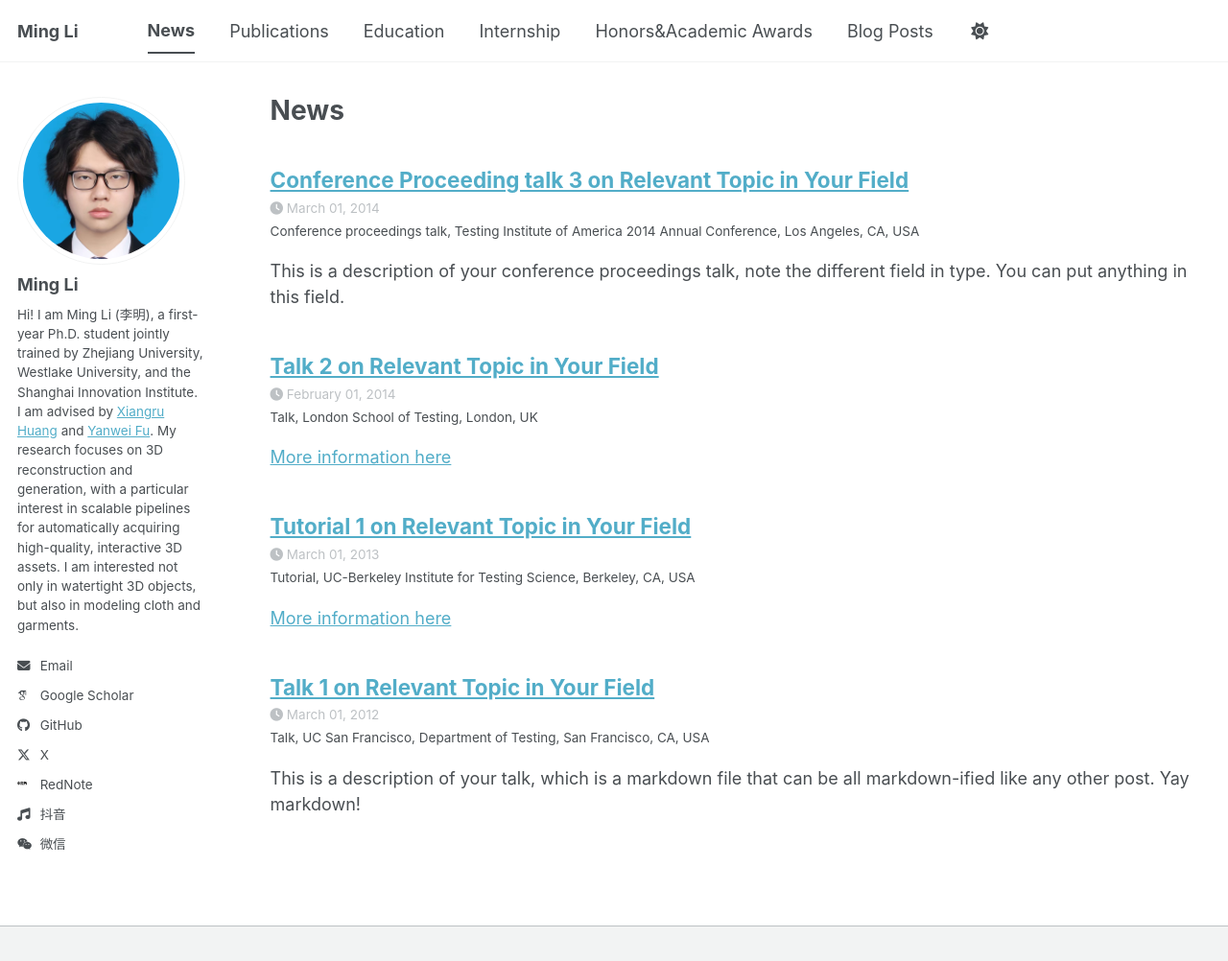
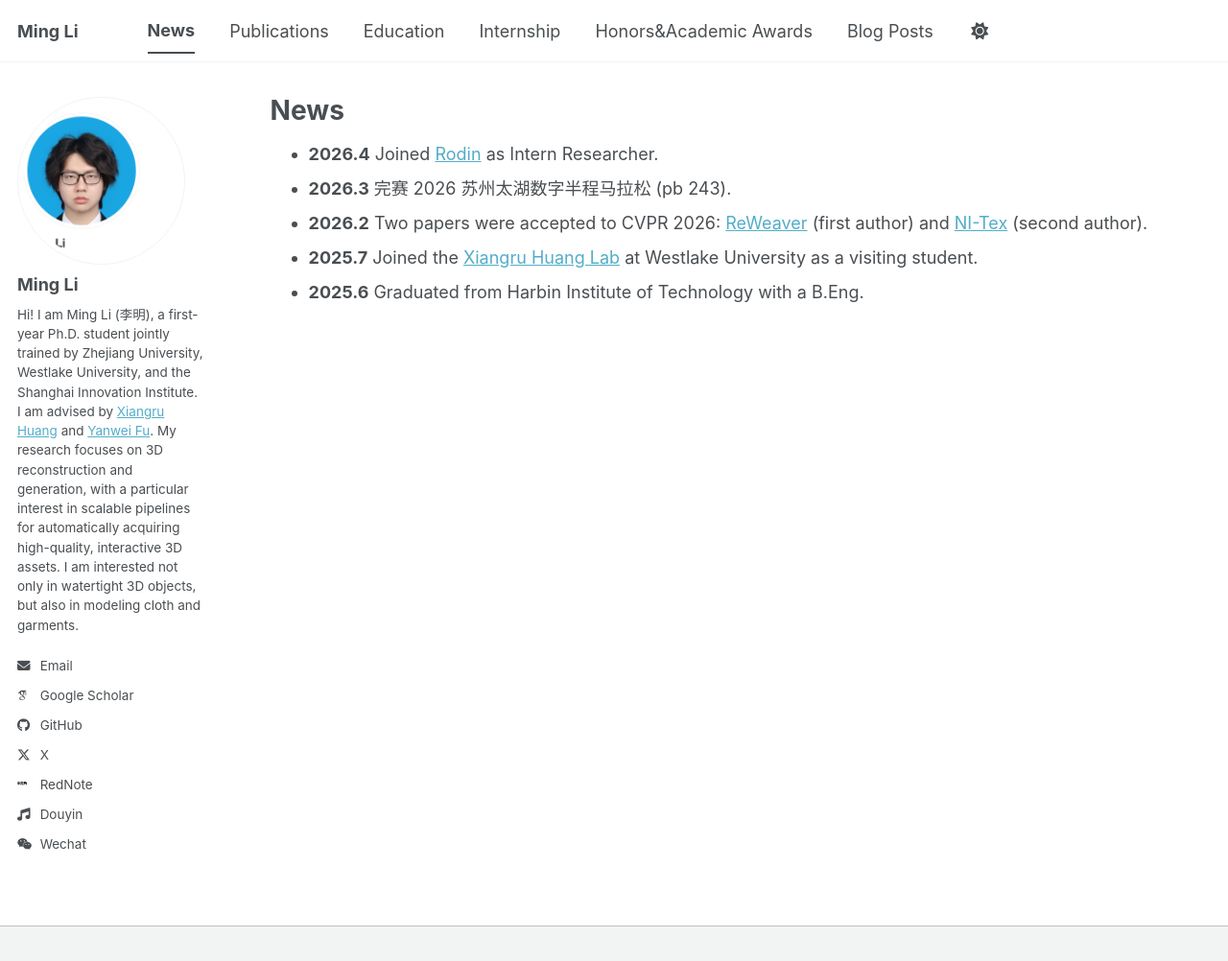
Before and after one commit to SII-LiMing/SII-LiMing.github.io, a Jekyll site: the page built from _pages/talks.html, in a window 1280 px wide and 1002 px high. Shown: the whole window at 96% size. Built offline with Jekyll 4.4.1, drawn with Linux system fonts in a browser that asks for light colours; some web fonts are replaced; a script bundle is joined from its source files by our own code; library files that are not in the unit come from our copies.

Commit message:
Update news content and avatar

```diff
--- a/_includes/author-profile.html
+++ b/_includes/author-profile.html
@@ -39,10 +39,10 @@
         <li><a href="{{ author.rednote }}"><img src="{{ '/images/rednote-icon.svg' | prepend: base_path }}" alt="" aria-hidden="true" class="icon-pad-right" style="width: 1.25em; height: 1.25em; vertical-align: -0.125em; border-radius: 50%; display: inline-block;">RedNote</a></li>
       {% endif %}
       {% if author.douyin %}
-        <li><a href="{{ author.douyin }}"><i class="fas fa-fw fa-music icon-pad-right" aria-hidden="true"></i>抖音</a></li>
+        <li><a href="{{ author.douyin }}"><i class="fas fa-fw fa-music icon-pad-right" aria-hidden="true"></i>Douyin</a></li>
       {% endif %}
       {% if author.wechat_qr %}
-        <li><a href="{{ author.wechat_qr | prepend: base_path }}"><i class="fab fa-fw fa-weixin icon-pad-right" aria-hidden="true"></i>微信</a></li>
+        <li><a href="{{ author.wechat_qr | prepend: base_path }}"><i class="fab fa-fw fa-weixin icon-pad-right" aria-hidden="true"></i>Wechat</a></li>
       {% endif %}
     </ul>
   </div>
--- a/_pages/talks.html
+++ b/_pages/talks.html
@@ -5,12 +5,10 @@ permalink: /talks/
 author_profile: true
 ---
 
-{% if site.talkmap_link == true %}
-
-<p style="text-decoration:underline;"><a href="/talkmap.html">See a map of all the places I've given a talk!</a></p>
-
-{% endif %}
-
-{% for post in site.talks reversed %}
-  {% include archive-single-talk.html %}
-{% endfor %}
+<ul>
+  <li><strong>2026.4</strong> Joined <a href="https://hyper3d.ai/">Rodin</a> as Intern Researcher.</li>
+  <li><strong>2026.3</strong> 完赛 2026 苏州太湖数字半程马拉松 (pb 243).</li>
+  <li><strong>2026.2</strong> Two papers were accepted to CVPR 2026: <a href="https://arxiv.org/abs/2601.16672">ReWeaver</a> (first author) and <a href="https://arxiv.org/abs/2511.18765">NI-Tex</a> (second author).</li>
+  <li><strong>2025.7</strong> Joined the <a href="https://rcif.westlake.edu.cn/rcdw/wlcls_2159/pi_2160/202503/t20250323_53628.shtml">Xiangru Huang Lab</a> at Westlake University as a visiting student.</li>
+  <li><strong>2025.6</strong> Graduated from Harbin Institute of Technology with a B.Eng.</li>
+</ul>
```
Also changed, not shown: images/profile.jpg.
